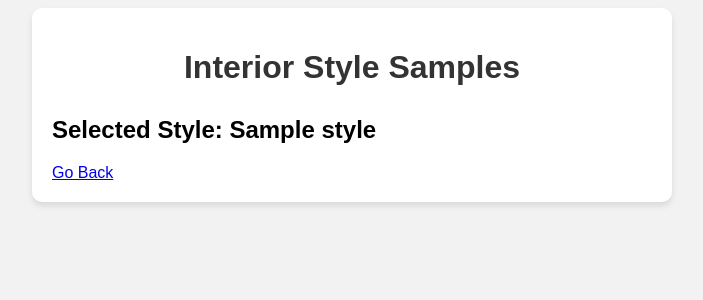
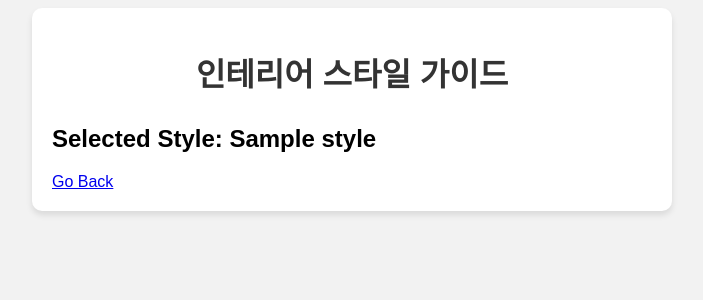
Before and after one commit to yeonzae/ArtificialInterligence1_interior, a Flask app: template templates/result.html in a window 1280 px wide. Shown: the top 300 px of the page, without its empty margins (288-991 px from the left). Run offline with Flask 3, Linux system fonts and the light colour scheme; the template is opened without the code that fills it: most values are stand-ins (such as "Sample title", 1, 10 or a date in 2020); parts of the project's set-up code (start-up, migrations or seed data) failed here and were passed over.

```diff
--- a/templates/result.html
+++ b/templates/result.html
@@ -154,7 +154,7 @@
 </head>
 <body>
     <div class="container">
-        <h1>Interior Style Samples</h1>
+        <h1>인테리어 스타일 가이드</h1>
         <h2>Selected Style: {{ style }}</h2>
         <div class="image-container">
             {% for i in range(images|length) %}
```
